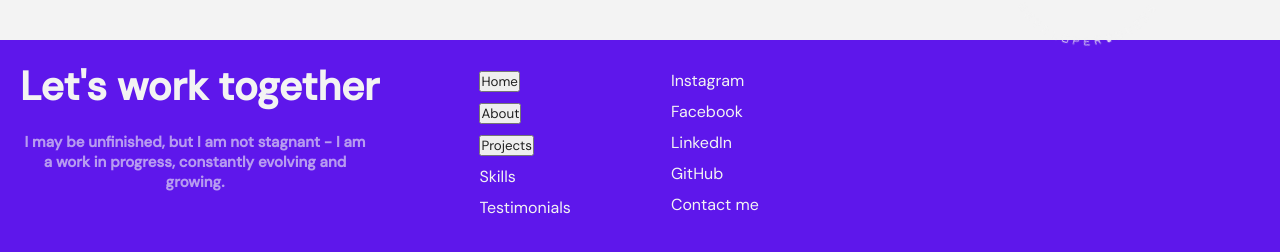
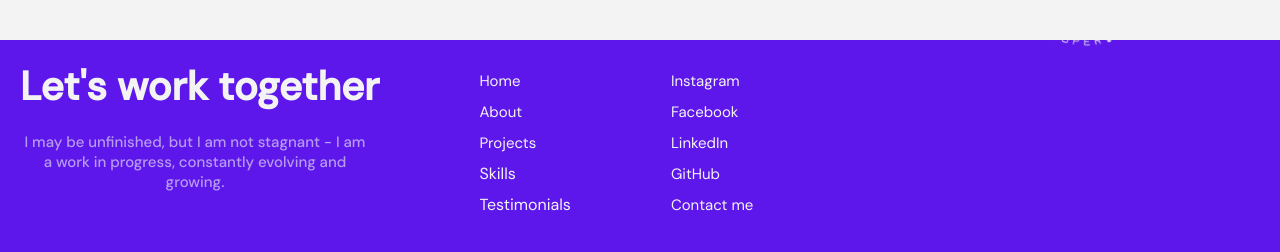
Before and after one commit to DiamondD7/WebPortfolio_2023, a React (Vite) app: page / in a window 1280 px wide. Shown: the part 2846-3098 px from the top of the page. Built offline with nearby package versions, Linux system fonts and the light colour scheme.

Commit message:
tweaked some styles

```diff
--- a/src/components/Home.jsx
+++ b/src/components/Home.jsx
@@ -87,11 +87,35 @@ const Home = () => {
             </ul>
 
             <ul className="footer-ul__wrapper">
-              <li>Instagram</li>
-              <li>Facebook</li>
-              <li>LinkedIn</li>
-              <li>GitHub</li>
-              <li>Contact me</li>
+              <li>
+                <a href="https://www.instagram.com/diamondcde/" target="_blank">
+                  Instagram
+                </a>
+              </li>
+              <li>
+                <a
+                  href="https://www.facebook.com/aaron.sierra.75"
+                  target="_blank"
+                >
+                  Facebook
+                </a>
+              </li>
+              <li>
+                <a
+                  href="https://www.linkedin.com/in/aaron-sierra-0b2106224/"
+                  target="_blank"
+                >
+                  LinkedIn
+                </a>
+              </li>
+              <li>
+                <a href="https://github.com/DiamondD7" target="_blank">
+                  GitHub
+                </a>
+              </li>
+              <li>
+                <a>Contact me</a>
+              </li>
             </ul>
 
             <div>
--- a/src/index.css
+++ b/src/index.css
@@ -5,5 +5,5 @@
   padding: 0;
   box-sizing: border-box;
   font-family: 'DM Sans', sans-serif;
-  color: #202020;
+
 }
--- a/src/styles/footerstyles.css
+++ b/src/styles/footerstyles.css
@@ -24,6 +24,8 @@
     margin-top: 20px;
 
     font-size: 15px;
+
+    font-weight: 500;
 }
 
 .footer-ul__wrapper{
@@ -34,6 +36,19 @@
 .footer-ul__wrapper li{
     color: #f3f3f3;
     margin-top: 10px;
+}
+
+.footer-ul__wrapper li button{
+    background-color: transparent;
+    border: none;
+    color: #f3f3f3;
+    font-size: 15px;
+}
+
+.footer-ul__wrapper li a{
+    text-decoration: none;
+    color: #f3f3f3;
+    font-size: 15px;
 }
 
 .footer-logo{
--- a/src/styles/homestyles.css
+++ b/src/styles/homestyles.css
@@ -45,7 +45,7 @@
     position: absolute;
     top: 0;
     left: 0;
-    width: 100vw;
+    width: 100%;
     height: 100%;
     background-color: #202020;
     z-index: 2;
```
